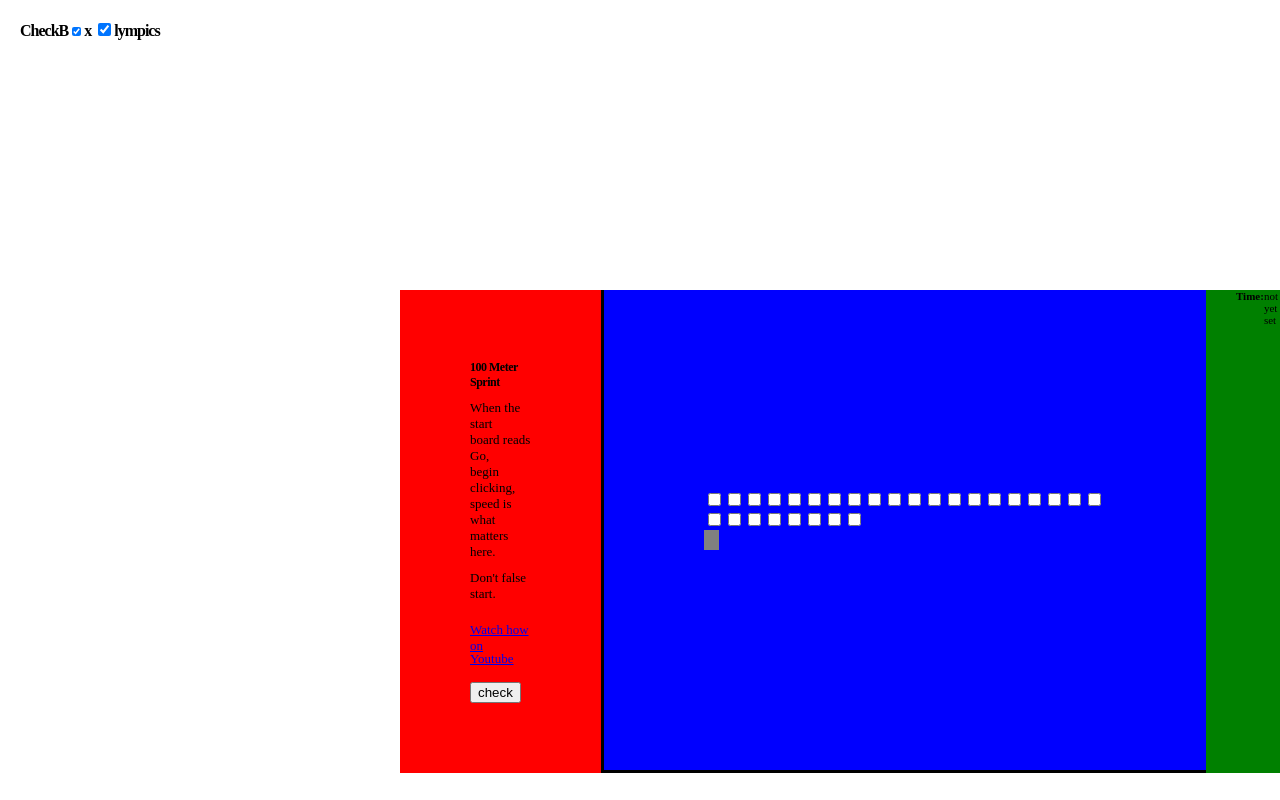
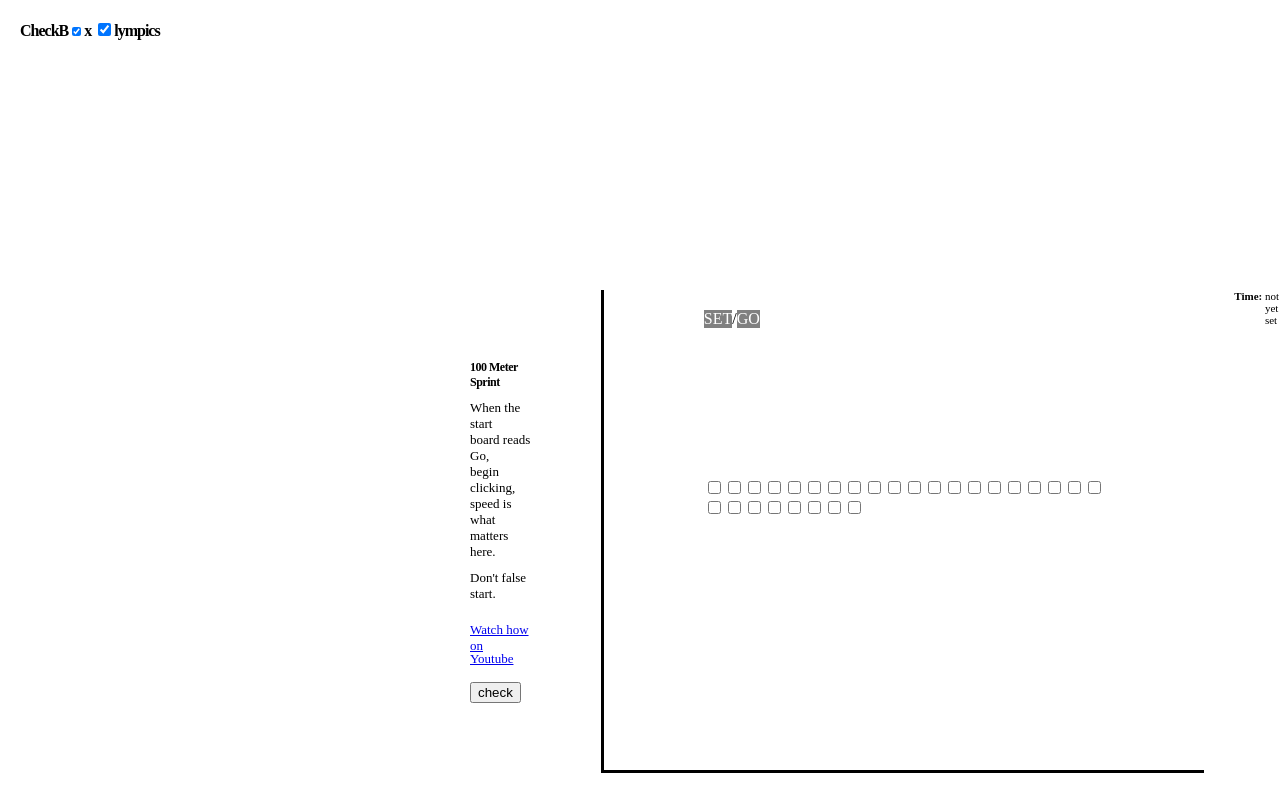
Before and after one commit to takeru0604twitter/CheckboxOlympics, a Nuxt app in the folder CheckboxOlympics/: page / in a window 1280 px wide. Built offline with nearby package versions, Linux system fonts and the light colour scheme.

Commit message:
Update index.vue

```diff
--- a/CheckboxOlympics/pages/index.vue
+++ b/CheckboxOlympics/pages/index.vue
@@ -21,12 +21,16 @@
       </div>
 
       <div class="box2">
-        <div class="n"><input v-for="i in 28" :key="i" type="checkbox" /></div>
-        <div class="box4"></div>
+        <div class="t">
+          <div class="q">SET</div>
+          <div class="r">/</div>
+          <div class="s">GO</div>
+        </div>
+          <div class="n"><input v-for="i in 28" :key="i" type="checkbox" /></div>
       </div>
 
       <div class="box3">
-        <div class="o">Time:</div>
+        <div class="o">Time:&nbsp;</div>
         <div class="p">not yet set</div>
       </div>
     </div>
@@ -52,12 +56,10 @@ body {
 }
 
 .box1 {
-  background: red;
   padding: 70px;
 }
 
 .box2 {
-  background: blue;
   padding-right: 100px;
   padding-left: 100px;
   border-left: solid;
@@ -65,15 +67,7 @@ body {
 }
 
 .box3 {
-  background: green;
   display: flex;
-}
-
-.box4{
-  position: relative;
-  background:gray;
-  height: 20px;
-  width: 15px;
 }
 
 .a{
@@ -98,14 +92,11 @@ body {
   font-size: 12px;
   font-weight: bold;
   letter-spacing: -0.5px;
-  /* margin-left: 470px;
-  margin-top: 300px; */
 }
 
 .c{
   font-size: 13px;
   font-weight: 100;
-  /* margin-left: 470px; */
   margin-top: 10px;
 }
 
@@ -115,7 +106,6 @@ body {
 
 .j{
   font-size: 13px;
-  /* margin-left: 470px; */
   }
 
 .k{
@@ -128,11 +118,10 @@ body {
 
 .m{
   margin-top: 15px;
-  /* margin-left: 470px; */
 }
 
 .n{
-  padding-top: 200px;
+  padding-top: 150px;
 }
 
 .o{
@@ -145,4 +134,19 @@ body {
   font-size: 11px;
 
 }
+
+.q{
+  color: white;
+  background-color:gray;
+}
+
+.s{
+  color: white;
+  background-color:gray;
+}
+
+.t{
+  display: flex;
+  padding-top: 20px;
+}
 </style>
```
